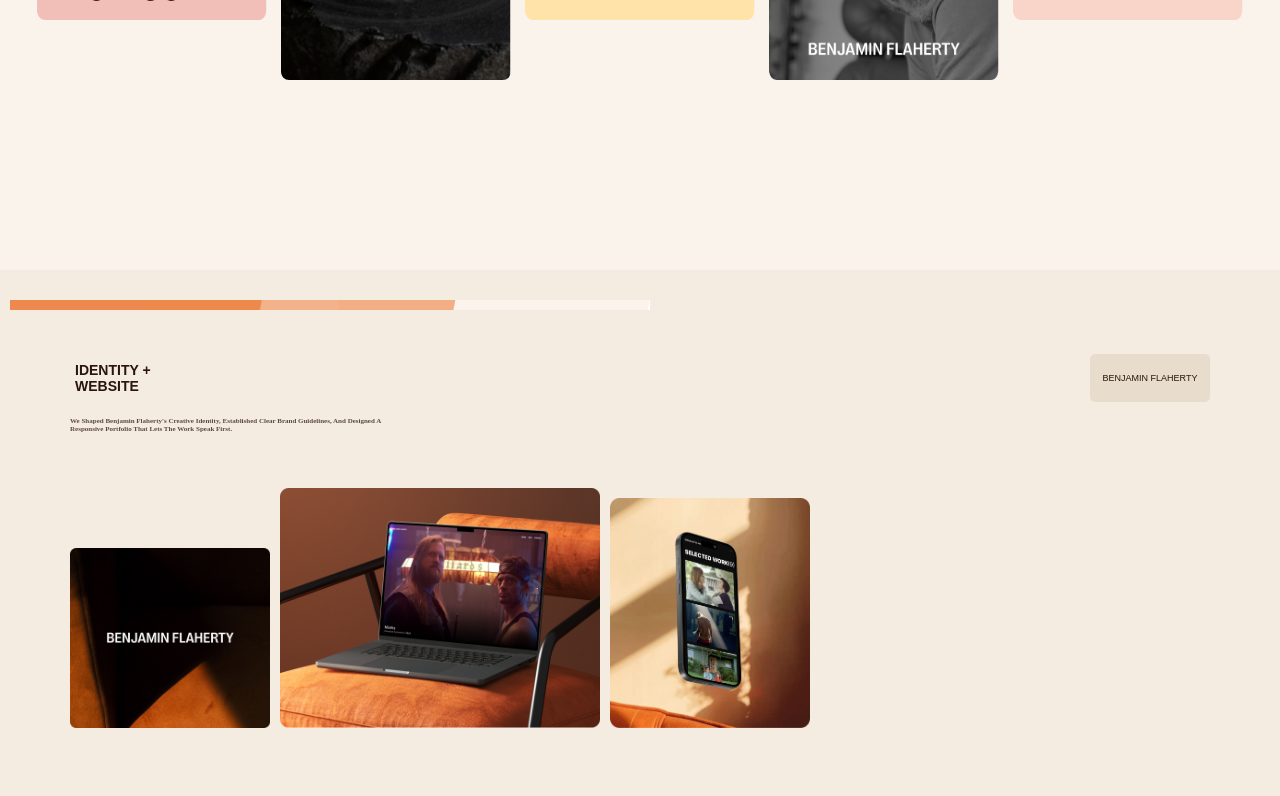
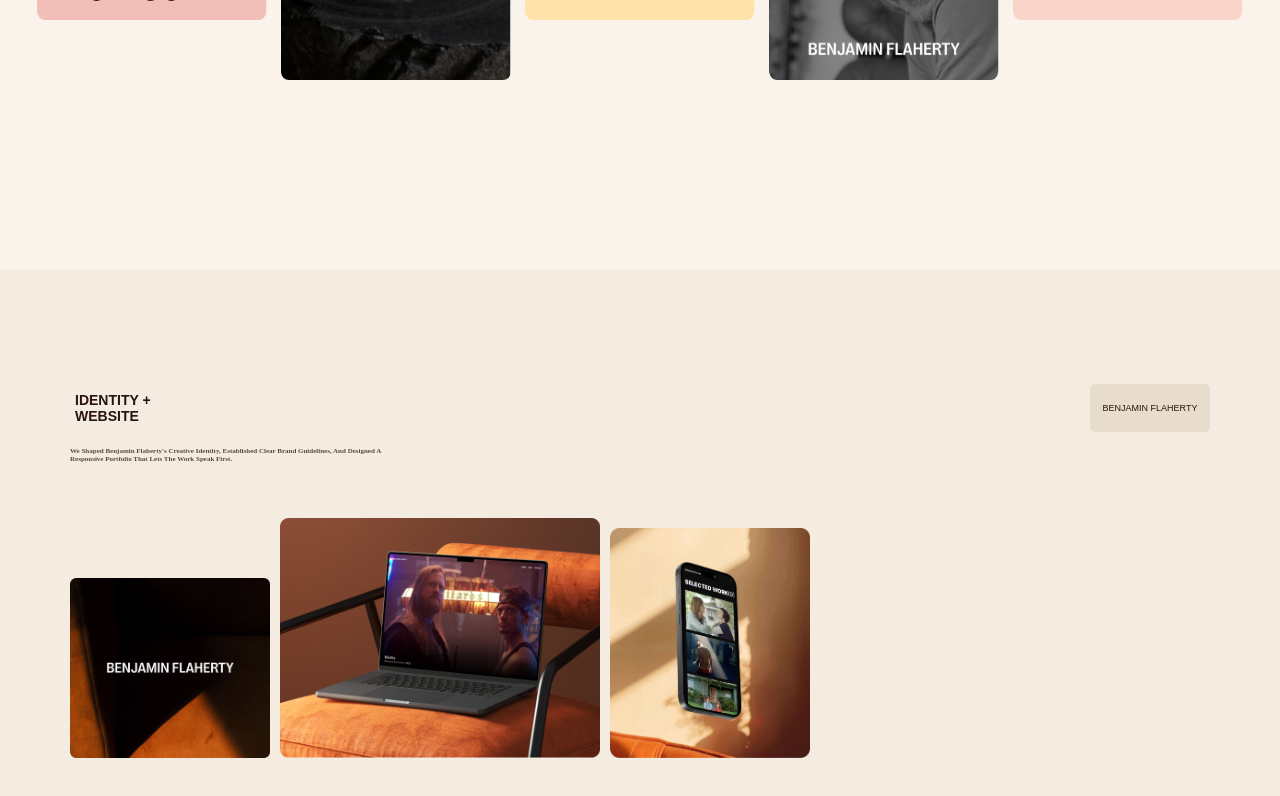
Before and after one commit to annaskhan-dev/RCHYstudio, a React (Vite) app: page / in a window 1280 px wide. Shown: the part 2476-3272 px from the top of the page. Built offline with nearby package versions, Linux system fonts and the light colour scheme.

Commit message:
adding things

```diff
--- a/src/components/benjamin.module.css
+++ b/src/components/benjamin.module.css
@@ -12,11 +12,12 @@ body {
 }
 
 .bar {
-  height: 10px;
+  height: 9px;
   width: 50%;
   border-radius: 0px;
-  margin-left: 10px;
+  margin-left: 20px;
   margin-top: 30px;
+  padding-top: 40px;
 }
 
 .navtext {
```
